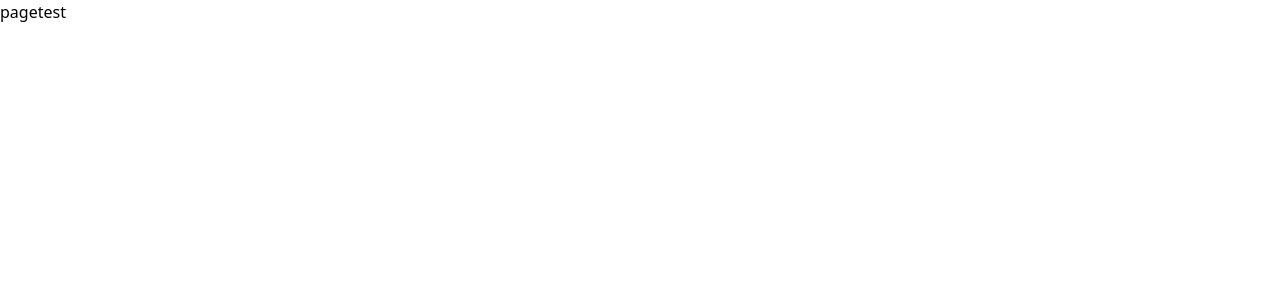
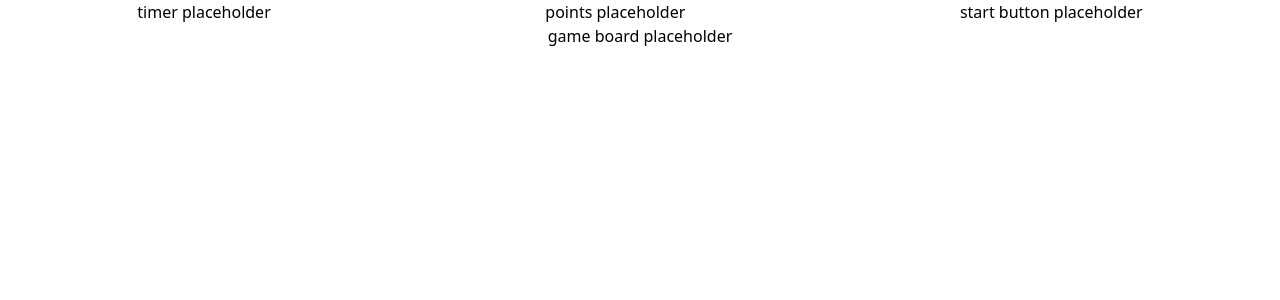
Before and after one commit to studiegrupp2/Whack-a-mole, a Next.js app: page /game in a window 1280 px wide. Shown: the top 300 px of the page. Built offline with nearby package versions, Linux system fonts and the light colour scheme.

Commit message:
Skapa en "container" som ska innehålla spelplan, timern, knappen och poängräknaren (1) (#5)
* added container for the game-page and some placeholders while waiting for components to be finished

* lade stylingen i global istället

* changed styling to tailwind

```diff
--- a/src/app/game/page.tsx
+++ b/src/app/game/page.tsx
@@ -1,9 +1,24 @@
-import React from 'react'
+import React from "react";
 
 const page = () => {
   return (
-    <div>pagetest</div>
-  )
-}
+    <div className="min-h-screen min-w-screen flex flex-col items-center">
+      <div className="p-[20px 0px] flex min-w-full justify-around">
+        <div className="game-timer">
+          <div>timer placeholder</div>
+        </div>
+        <div className="game-points">
+          <div>points placeholder</div>
+        </div>
+        <div className="game-start">
+          <div>start button placeholder</div>
+        </div>
+      </div>
+      <div className="game-board">
+        <div>game board placeholder</div>
+      </div>
+    </div>
+  );
+};
 
-export default page
+export default page;
```
Also changed, not shown: src/app/globals.css (line endings or trailing spaces).
